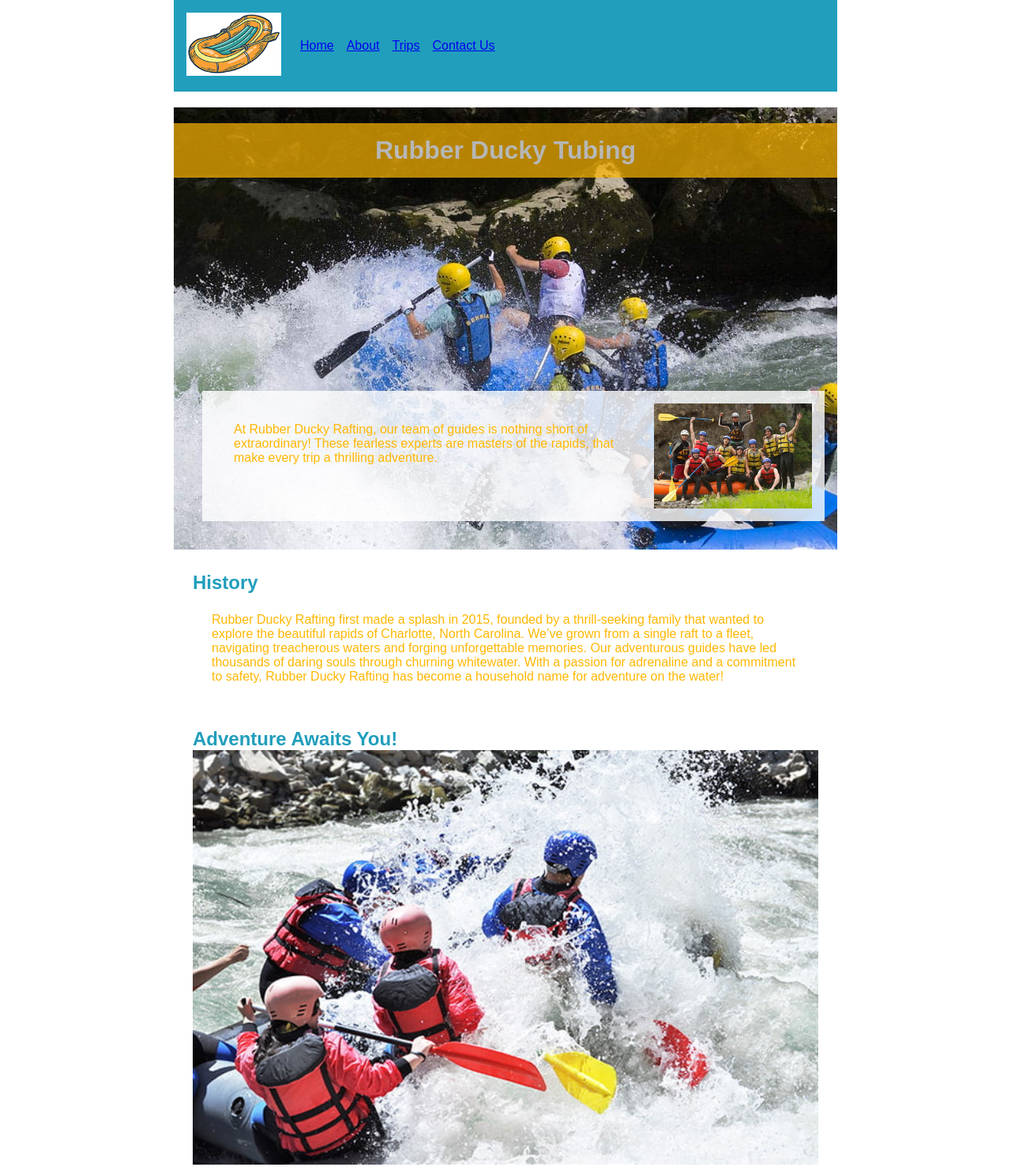
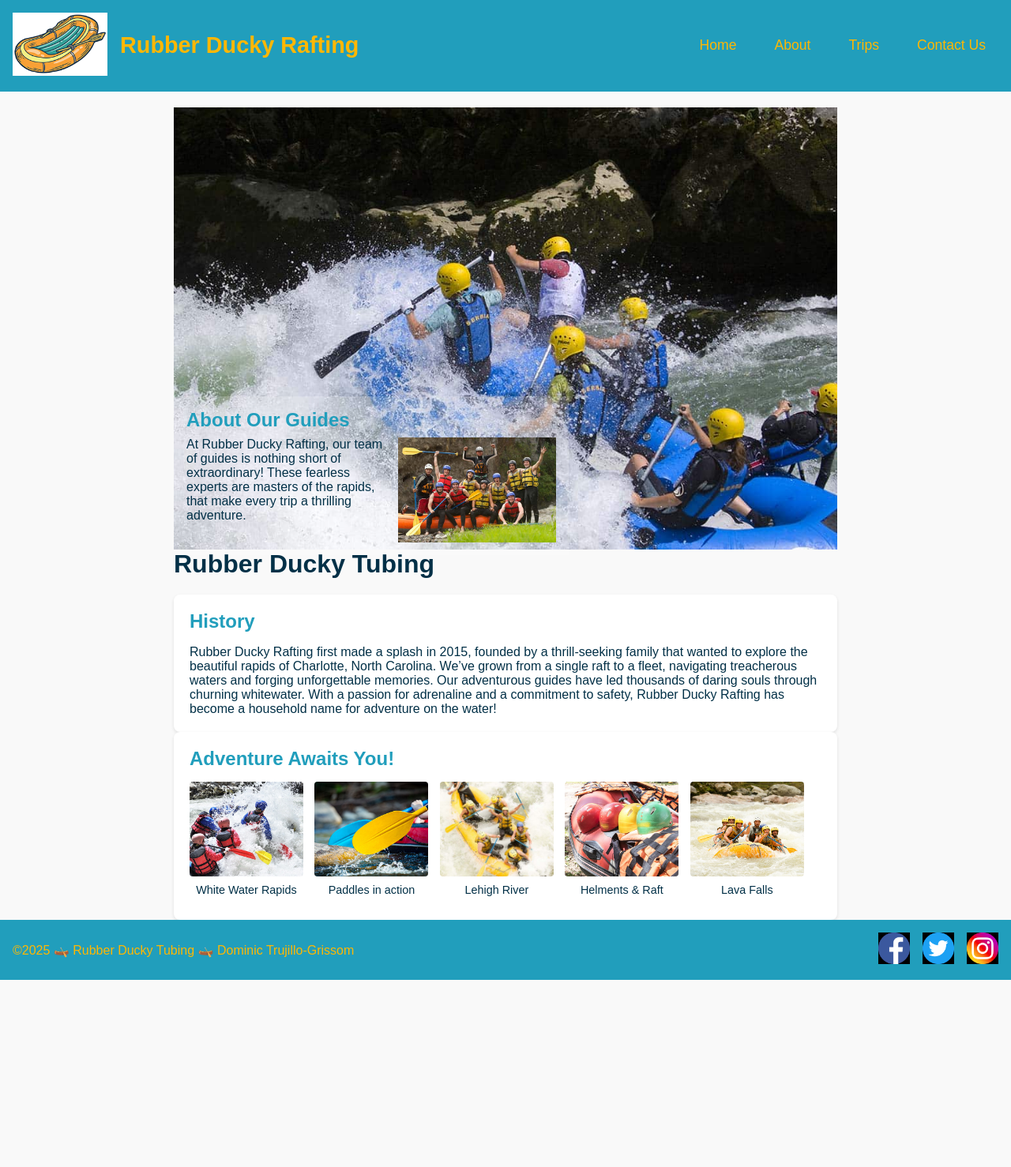
Before and after one commit to DumpsterDom/wdd130, a plain HTML site: page wwr/about.html in a window 1280 px wide. Shown: the top 1478 px of the page at 79% size. After the commit the page ends 1241 px from the top, so only its background shows below. Drawn offline with Linux system fonts and the light colour scheme; a web font is replaced by a local one.

Commit message:
updated about us

```diff
--- a/wwr/about.html
+++ b/wwr/about.html
@@ -1,7 +1,6 @@
 <!DOCTYPE html>
 <html lang="en-US">
     <head>
-
         <meta charset="UTF-8">
         <meta name="viewport" content="width=device-width, initial-scale=1.0">
         <meta name="description" content="Learn about the history and team of Rubber Ducky Tubing, your go-to for thrilling rafting adventures.">
@@ -18,11 +17,14 @@
             <div class="logo-box">
                 <img src="images/logo.jpg" alt="Rafting Logo">
             </div>
-            <nav role="navigation">
-                <a href="index.html">Home</a>
-                <a href="about.html">About</a>
-                <a href="trips.html">Trips</a>
-                <a href="contact.html">Contact Us</a>
+            <h1>Rubber Ducky Rafting</h1>
+            <nav>
+                <ul>
+                    <li><a href="index.html">Home</a></li>
+                    <li><a href="about.html">About</a></li>
+                    <li><a href="trips.html">Trips</a></li>
+                    <li><a href="contact.html">Contact Us</a></li>
+                </ul>
             </nav>
         </header>
         <main>
@@ -30,26 +32,42 @@
                 <img src="images/hero.jpg" alt="Hero Image">
                 <h1>Rubber Ducky Tubing</h1>
                 <article>
+                    <h2>About Our Guides</h2>
                     <img src="images/team.jpg" alt="Team Photo">
                     <p>At Rubber Ducky Rafting, our team of guides is nothing short of extraordinary! These fearless experts are masters of the rapids, that make every trip a thrilling adventure.</p>
                 </article>
             </div>
-            <section>
+            <section class="history">
                 <h2>History</h2>
                 <p>Rubber Ducky Rafting first made a splash in 2015, founded by a thrill-seeking family that wanted to explore the beautiful rapids of Charlotte, North Carolina. We’ve grown from a single raft to a fleet, navigating treacherous waters and forging unforgettable memories. Our adventurous guides have led thousands of daring souls through churning whitewater.  With a passion for adrenaline and a commitment to safety, Rubber Ducky Rafting has become a household name for adventure on the water! </p>
             </section>
             <section class="adventure">
                 <h2>Adventure Awaits You!</h2>
-                <img src="images/photo1.jpg" alt="Group Rafting on River">
-                <img src="images/photo2.jpg" alt="Scenic River View">
-                <img src="images/photo3.jpg" alt="Rafting Team in Action">
-                <img src="images/photo4.jpg" alt="White Water Rapids">
-                <img src="images/photo5.jpg" alt="Happy Rafters">
+                <figure>
+                    <img src="images/photo1.jpg" alt="White Water Rapids">
+                    <figcaption>White Water Rapids</figcaption>
+                </figure>
+                <figure>
+                    <img src="images/photo2.jpg" alt="Paddles in action">
+                    <figcaption>Paddles in action</figcaption>
+                </figure>
+                <figure>
+                    <img src="images/photo3.jpg" alt="Lehigh River">
+                    <figcaption>Lehigh River</figcaption>
+                </figure>
+                <figure>
+                    <img src="images/photo4.jpg" alt="Helments & Raft">
+                    <figcaption>Helments & Raft</figcaption>
+                </figure>
+                <figure>
+                    <img src="images/photo5.jpg" alt="Lava Falls">
+                    <figcaption>Lava Falls</figcaption>
+                </figure>
             </section>
         </main>
         <footer>
             <p>©2025 🛶 Rubber Ducky Tubing 🛶 Dominic Trujillo-Grissom</p>
-            <nav class="socialmedia">
+            <div class="socialmedia">
                 <a href="https://facebook.com">
                     <img src="images/facebook.jpg" alt="Rubber Ducky Tubing Facebook">
                 </a>
@@ -59,7 +77,7 @@
                 <a href="https://instagram.com">
                     <img src="images/instagram.jpg" alt="Rubber Ducky Tubing Instagram">
                 </a>
-            </nav>
+            </div>
         </footer>
     </body>
 </html>
--- a/wwr/styles/rafting.css
+++ b/wwr/styles/rafting.css
@@ -13,46 +13,81 @@
   box-sizing: border-box;
 }
 
-/* Body */
+/* Body*/
 
 body {
   font-family: var(--body-font);
-  color: var(--accent1-color);
+  color: var(--accent2-color);
+  background-color: #f9f9f9;
+}
+
+/* Main*/
+
+main {
+  max-width: 840px;
+  margin: 0 auto;
 }
 
 /* Header*/
 
-header, main, footer {
-  max-width: 840px;
+header {
+  background-color: var(--primary-color);
+  color: var(--accent1-color);
+  max-width: 100%;
   margin: 0 auto;
+  padding: 16px;
+  display: grid;
+  grid-template-columns: 120px auto 1fr;
+  align-items: center;
+  gap: 16px;
 }
 
-header {
-  background-color: var(--primary-color);
-  color: var(--accent2-color);
-  display: flex;
-  align-items: center;
-  justify-content: space-between;
-  padding: 16px;
+header h1 {
+  grid-column: 2 / 3;
+  font-family: var(--heading-font);
+  color: var(--accent1-color);
+  font-size: 1.8rem;
+  margin: 0;
 }
 
-/* Hero */
-
-h1, h2 {
-  font-family: var(--heading-font);
-  color: var(--primary-color);
+.logo-box {
+  grid-column: 1 / 2;
 }
 
-h1 {
-  position: absolute;
-  top: 20px;
-  width: 100%;
-  padding: 16px;
-  text-align: center;
-  opacity: 0.7;
-  background-color: var(--accent1-color);
+.logo-box img {
+  width: 120px;
+  height: auto;
+}
+
+nav {
+  grid-column: 3 / 4;
+  display: flex;
+  justify-content: flex-end;
+  align-items: center;
+}
+
+nav ul {
+  display: flex;
+  list-style: none;
+  gap: 16px;
+}
+
+nav ul li a {
+  color: var(--accent1-color);
+  text-decoration: none;
+  font-family: var(--heading-font);
+  font-size: 1.1rem;
+  padding: 8px 16px;
+  transition: background-color 0.3s ease, color 0.3s ease;
+}
+
+nav ul li a:hover {
+  background-color: var(--accent2-color);
   color: #fff;
+  border-radius: 4px;
 }
+
+/* Hero*/
 
 .hero {
   position: relative;
@@ -71,10 +106,11 @@ h1 {
 
 .hero article {
   position: absolute;
-  bottom: 20px;
-  left: 20px;
-  background-color: rgba(255, 255, 255, 0.8);
+  bottom: 30px;
+  left: 0px;
+  background-color: rgba(255, 255, 255, 0.2);
   padding: 16px;
+  max-width: 500px;
 }
 
 .hero article img {
@@ -83,77 +119,96 @@ h1 {
   margin-left: 16px;
 }
 
-/* Nav */
-
-nav, p, section, article {
-  margin: 16px;
-  padding: 8px;
+.hero article h2 {
+  font-family: var(--heading-font);
+  color: var(--primary-color);
+  margin-bottom: 8px;
 }
 
-nav {
-  flex: 1;
-  display: flex;
-  gap: 16px;
-  margin: 16px;
-  padding: 8px;
+h2 {
+  font-family: var(--heading-font);
+  color: var(--primary-color);
+  margin-bottom: 16px;
 }
 
-/* Social Media */
+/* History*/
 
-.socialmedia a {
-  text-decoration: none;
+.content {
+  display: flex;
+  flex-wrap: wrap;
+  gap: 20px;
+  margin: 20px 0;
+}
+
+.history, .adventure {
+  background-color: #fff;
+  padding: 20px;
+  border-radius: 8px;
+  box-shadow: 0 2px 4px rgba(0, 0, 0, 0.1);
+  flex: 1;
+  min-width: 0;
+}
+
+.history {
+  flex: 1 1 60%;
+}
+
+.adventure {
+  flex: 1 1 35%;
+}
+
+.adventure h2 {
+  margin-bottom: 15px;
+}
+
+.adventure figure {
+  display: inline-block;
+  margin: 0 10px 10px 0;
+  vertical-align: top;
+  width: 18%;
+}
+
+.adventure img {
+  width: 100%;
+  height: 120px;
+  object-fit: cover;
+  border-radius: 4px;
+}
+
+.adventure figcaption {
+  text-align: center;
+  font-size: 0.9rem;
+  margin-top: 5px;
+}
+
+/* Footer*/
+
+footer {
+  max-width: 100%;
+  margin: 0 auto;
+  padding: 16px;
+  display: flex;
+  justify-content: space-between;
+  align-items: center;
+  background-color: var(--primary-color);
+  color: var(--accent1-color);
 }
 
 .socialmedia {
   display: flex;
   gap: 16px;
-  justify-content: center;
+  justify-content: flex-end;
 }
 
 .socialmedia a img {
-  width: 64px;
-  height: 64px;
+  width: 40px;
+  height: 40px;
   transition: transform 0.3s ease;
 }
 
-/* Adventure */
-
-.adventure {
-  margin: 16px;
+.socialmedia a img:hover {
+  transform: scale(1.1);
 }
-.adventure img {
-  display: block;
-  width: 100%;
-  height: auto;
-  object-fit: cover;
-  margin-bottom: 16px;
-}
-.adventure img:last-child {
-  margin-bottom: 0;
-}
-
-/* Logo */
-
-.logo-box img {
-  width: 120px;
-  height: auto;
-}
-
-.logo-box {
-  flex: 0 0 auto;
-  background-color: var(--primary-color);
-}
-
-/* Footer */
-
-footer {
-  display: flex;
-  justify-content: space-between;
-  align-items: center;
-  padding: 16px;
-}
-
-/* Font */
 
 .winky-rough-body-font {
   font-family: "Winky Rough", sans-serif;
```
Lines whose indentation alone changed are shown as unchanged.
